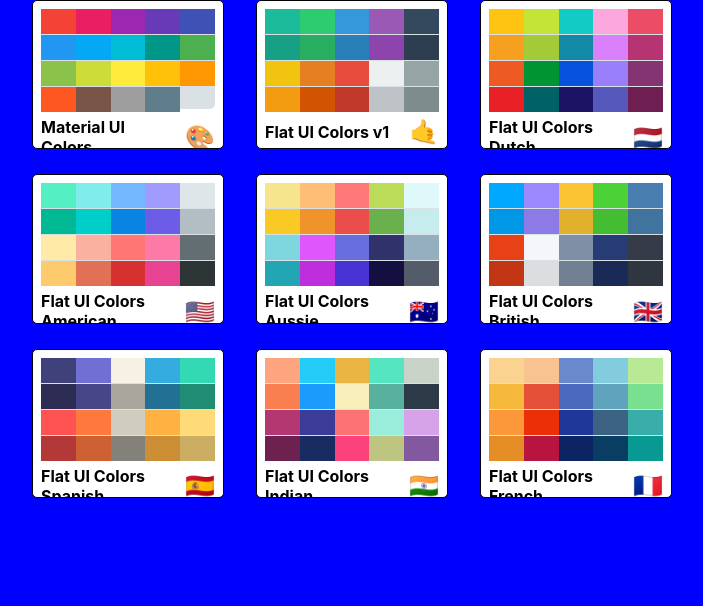
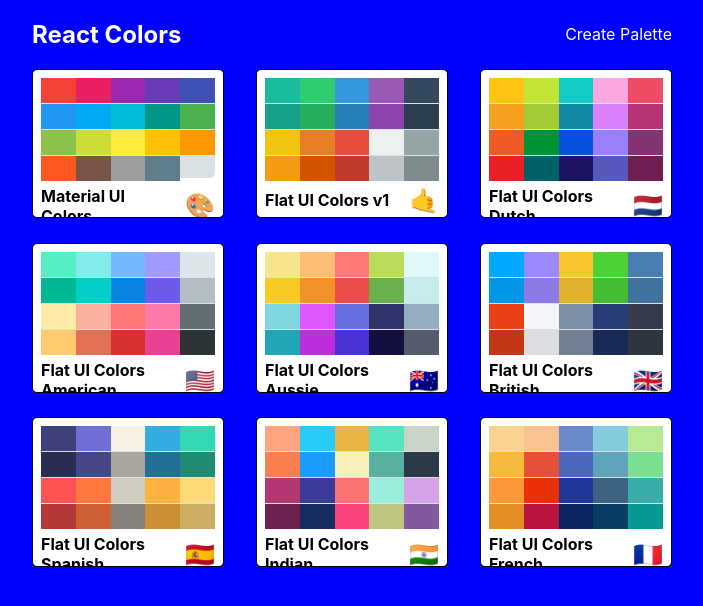
Before and after one commit to arafhossain/color-picker, a React (Create React App) app: page / in a window 1280 px wide. Shown: the top 606 px of the page, without its empty margins (288-991 px from the left). Built offline with nearby package versions, Linux system fonts and the light colour scheme.

Commit message:
Created newPaletteForm component and added link

```diff
--- a/src/App.js
+++ b/src/App.js
@@ -5,6 +5,7 @@ import seedColors from "./seedColors";
 import { generatePalette } from "./ColorHelpers";
 import { Switch, Route } from "react-router-dom";
 import SingleColorPalette from "./SingleColorPalette";
+import NewPaletteForm from './NewPaletteForm';
 class App extends Component {
   getPalette(id) {
     return seedColors.find(function(palette) {
@@ -14,6 +15,7 @@ class App extends Component {
   render() {
     return (
       <Switch>
+        <Route exact path="/palette/new" render={() => <NewPaletteForm />}/>
         <Route
           exact
           path="/"
--- /dev/null
+++ b/src/NewPaletteForm.js
@@ -0,0 +1,16 @@
+import React, { Component } from 'react'
+
+class NewPaletteForm extends Component {
+  constructor(props){
+    super(props);
+  }
+  render(){
+    return(
+      <div>
+        <h2>New Palette Form!</h2>
+      </div>
+    )
+  }
+}
+
+export default NewPaletteForm;
--- a/src/PaletteList.js
+++ b/src/PaletteList.js
@@ -2,6 +2,7 @@ import React, { Component } from "react";
 import MiniPalette from "./MiniPalette";
 import { withStyles } from "@material-ui/styles";
 import styles from './styles/PaletteListStyles'
+import {Link} from 'react-router-dom';
 class PaletteList extends Component {
   goToPalette(id){
     console.log('Click!')
@@ -12,7 +13,10 @@ class PaletteList extends Component {
     return (
       <div className={classes.root}>
         <div className={classes.container}>
-          <nav className={classes.nav}></nav>
+          <nav className={classes.nav}>
+            <h2>React Colors</h2>
+            <Link to="/palette/new">Create Palette</Link>
+          </nav>
           <div className={classes.palettes}>
             {this.props.palettes.map(palette => (
               <MiniPalette {...palette} handleClick={() => this.goToPalette(palette.id)}/>
--- a/src/styles/PaletteListStyles.js
+++ b/src/styles/PaletteListStyles.js
@@ -13,6 +13,6 @@ export default {
     flexDirection: "column",
     flexWrap: "wrap"
   },
-  nav: { display: "flex", width: "100%", justifyContent: "space-between", color: 'white' },
+  nav: { display: "flex", width: "100%", justifyContent: "space-between", color: 'white', alignItems: 'center', '& a' : {color: 'white', textDecoration: 'none'} },
   palettes: {boxSizing: 'border-box', width: '100%', display: 'grid', gridTemplateColumns: 'repeat(3, 30%)', gridGap: '5%'}
 };
```
